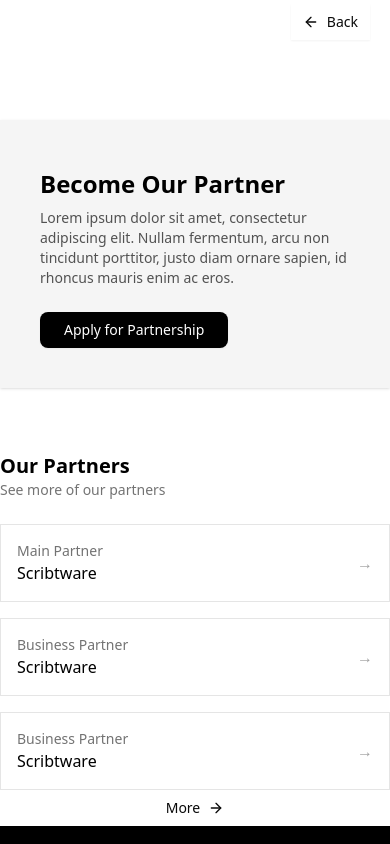
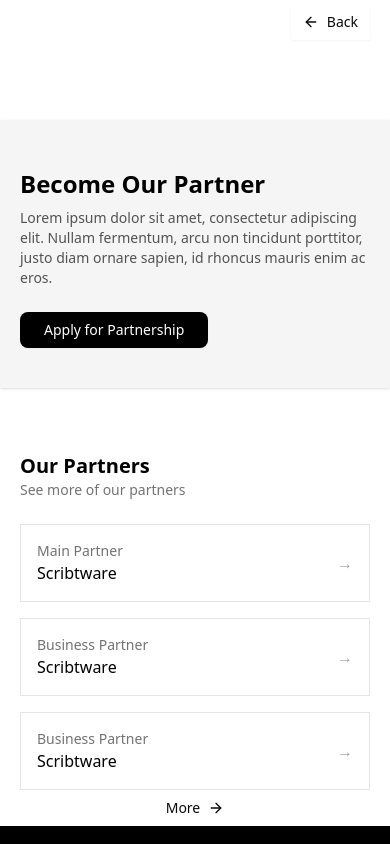
Before and after one commit to WhoAmAl/comprolorem, a SvelteKit app: page /partners/Scribtware-a in a window 390 px wide. Shown: the part 860-1704 px from the top of the page. Built offline with nearby package versions, Linux system fonts and the light colour scheme.

Commit message:
Our Partners Fixed

```diff
--- a/src/lib/components/sections/OurPartner.svelte
+++ b/src/lib/components/sections/OurPartner.svelte
@@ -4,7 +4,7 @@
 	import Button from '../ui/button/button.svelte';
 </script>
 
-<section class="mt-16 flex w-full flex-col items-center justify-center">
+<section class="mt-16 flex w-full flex-col items-center justify-center px-5">
 	<div class="flex w-full items-center justify-between">
 		<div>
 			<h2 class="text-xl font-semibold">Our Partners</h2>
@@ -28,6 +28,8 @@
 	</div>
 	<Button
 		class="mx-auto w-fit cursor-pointer rounded-none border-none bg-transparent text-neutral-950 shadow-none hover:bg-transparent"
-		href="/partners">More<ArrowRight /></Button
+		href="/partners"
 	>
+		More<ArrowRight />
+	</Button>
 </section>
--- a/src/routes/partners/[slug]/components/BecomePartner.svelte
+++ b/src/routes/partners/[slug]/components/BecomePartner.svelte
@@ -2,7 +2,7 @@
 	import Button from '$lib/components/ui/button/button.svelte';
 </script>
 
-<section class="mt-20 bg-neutral-100 p-10 shadow-sm">
+<section class="mt-20 bg-neutral-100 px-5 py-10 shadow-sm md:px-10">
 	<div class="flex flex-col gap-6 lg:flex-row lg:items-center lg:justify-between">
 		<div>
 			<h2 class="mt-2 text-2xl font-semibold">Become Our Partner</h2>
```
